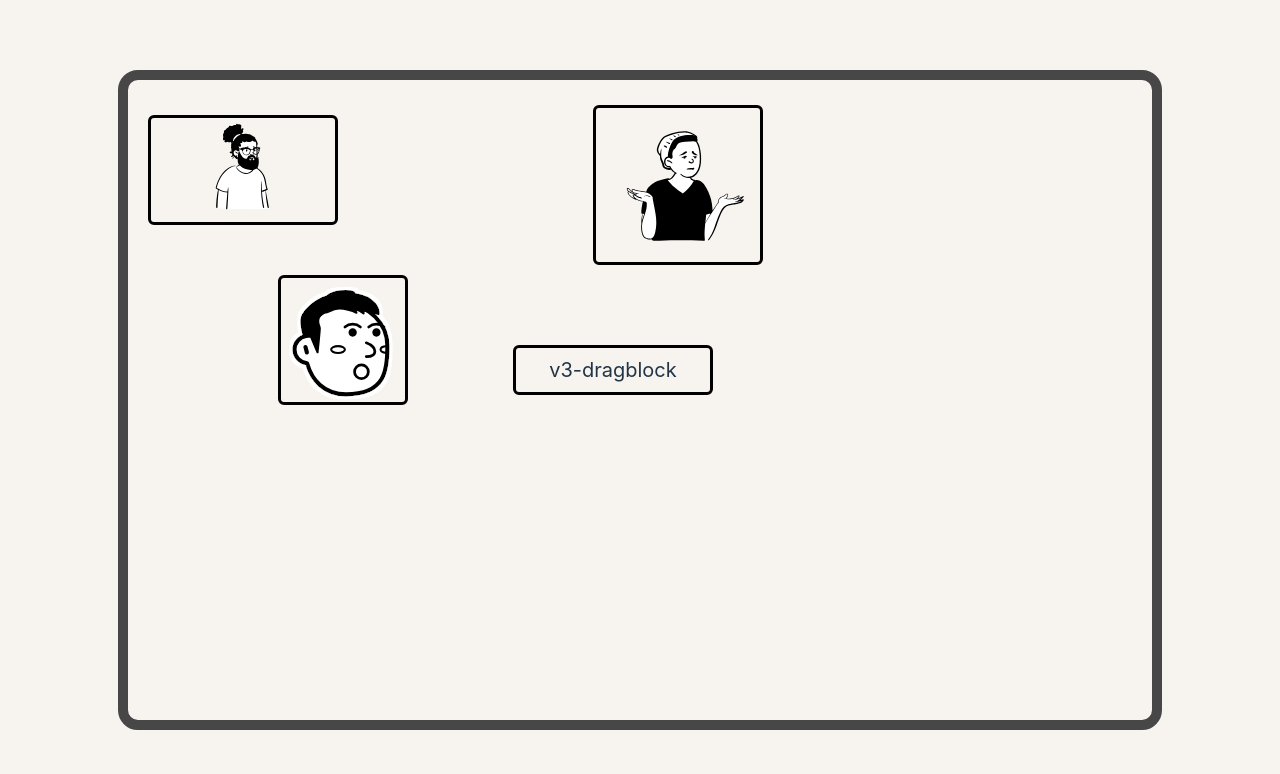
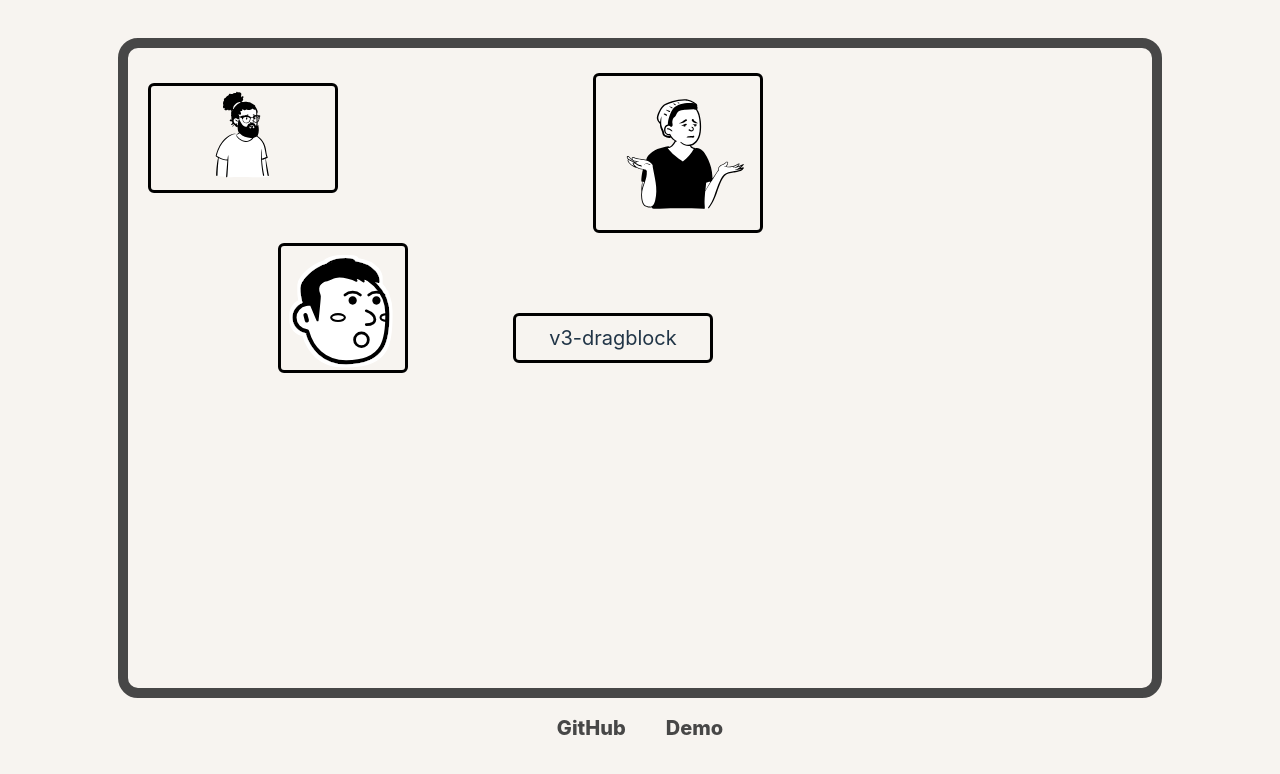
Before and after one commit to pinky-pig/what-is-v3-dragblock, a Vue app in the folder playground/: page / in a window 1280 px wide. Shown: the top 774 px of the page. Built offline with nearby package versions, Linux system fonts and the light colour scheme.

Commit message:
fix: container height

```diff
--- a/playground/index.html
+++ b/playground/index.html
@@ -4,7 +4,7 @@
     <meta charset="UTF-8" />
     <link rel="icon" type="image/svg+xml" href="/vite.svg" />
     <meta name="viewport" content="width=device-width, initial-scale=1.0" />
-    <title>Vite + Vue + TS</title>
+    <title>Its v3-dragblock</title>
   </head>
   <body>
     <div id="app"></div>
--- a/playground/src/App.vue
+++ b/playground/src/App.vue
@@ -41,6 +41,10 @@ const print = (val: string, e: any) => {
     @resize-start="print('resize-start', $event)"
     @resize-end="print('resize-end', $event)"
   />
+  <footer class="footer">
+    <a target="_blank" href="https://github.com/pinky-pig/what-is-v3-dragblock" class="item"> GitHub </a>
+    <a target="_blank" href="https://mmeme.me/" class="item"> Demo </a>
+  </footer>
 </template>
 
 <style scoped>
@@ -54,4 +58,28 @@ const print = (val: string, e: any) => {
   position: relative;
   overflow: hidden;
 }
+.footer{
+  width: 100%;
+  height: 50px;
+  display: flex;
+  flex-direction: row;
+  justify-content: center;
+  align-items: center;
+  margin-top: 15px;
+}
+.item{
+  margin: 0 10px;
+  color: #474747;
+  text-decoration: none;
+  margin: 10px 10px;
+  font-weight: 800;
+  font-size: 20px;
+  cursor: pointer;
+  padding: 10px;
+}
+.item:hover{
+  color: #f7f4f0;
+  background: #474747;
+  border-radius: 5px;
+}
 </style>
```
